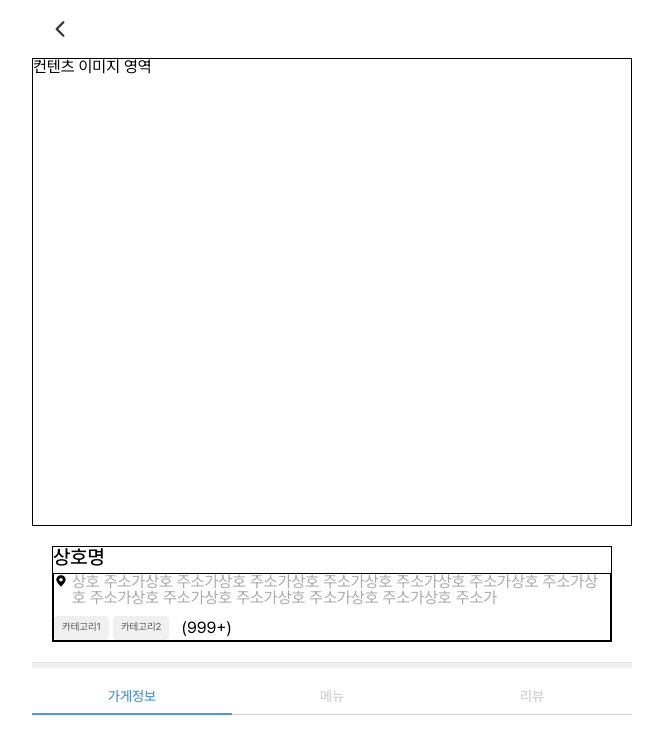
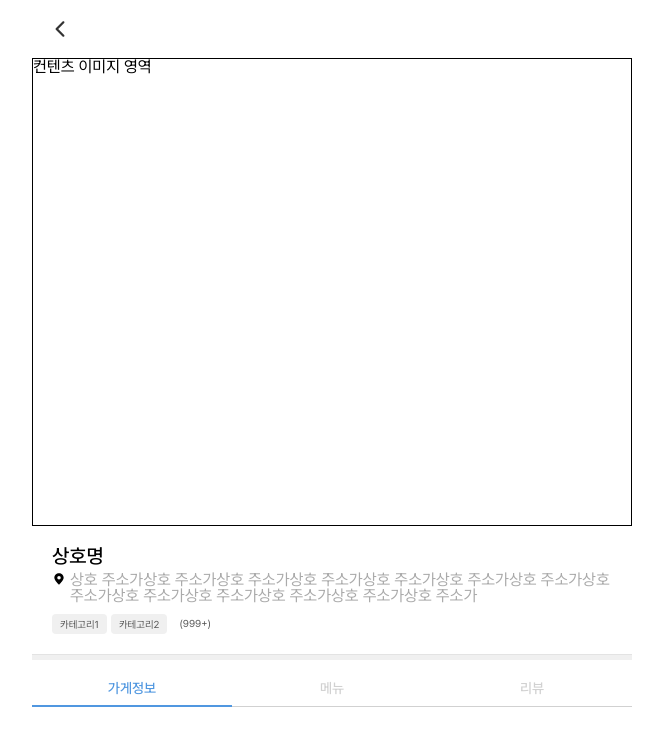
Before and after one commit to project-inhu/inhu-web-frontend, a Next.js app: page /place/1 in a window 1280 px wide. Shown: the top 754 px of the page, without its empty margins (308-971 px from the left). Built offline with nearby package versions, Linux system fonts and the light colour scheme.

Commit message:
fix: Fix wrong layout in place detail page

```diff
--- a/src/page/place-detail/index.tsx
+++ b/src/page/place-detail/index.tsx
@@ -12,11 +12,11 @@ export const PlaceDetailPage = () => {
         <div className="relative w-full aspect-w-4 aspect-h-3 test-border">
           컨텐츠 이미지 영역
         </div>
-        <article className="m-[20px] test-border">
+        <article className="m-[20px]">
           <header>
             <h2 className="font-medium text-[20px]">상호명</h2>
           </header>
-          <main className="mt-[6px] flex flex-col test-border">
+          <main className="mt-[6px] flex flex-col">
             <div className="flex">
               <div className="map-icon-area mr-[4px]">
                 <MapIcon className="w-[14px] fill-secondary-500" />
@@ -29,12 +29,11 @@ export const PlaceDetailPage = () => {
                 </h3>
               </div>
             </div>
-            <div className="mt-[10px] flex gap-[4px] flex-wrap">
+            <div className="mt-[10px] gap-[4px] h-[20px] flex">
               <CategoryChip>카테고리1</CategoryChip>
               <CategoryChip>카테고리2</CategoryChip>
-              <div className="py-[4px] px-[8px]">
-                {/* TODO: className쓰고 쭉 개발해야함 */}
-                <span className="">(999+)</span>
+              <div className="py-[4px] px-[8px] font-normal text-[10px] text-secondary-900">
+                (999+)
               </div>
             </div>
           </main>
--- a/src/shared/components/chips/CategoryChipSmall/index.tsx
+++ b/src/shared/components/chips/CategoryChipSmall/index.tsx
@@ -3,15 +3,15 @@ import { Props } from './type';
 
 export const CategoryChip = ({ className = '', children }: Props) => {
   return (
-    <div className="border-solid w-fit py-[4px] px-[8px] rounded-[4px] text-secondary-900 bg-secondary-100 flex">
-      <span
+    <div className="border-solid w-fit py-[4px] px-[8px] h-fit rounded-[4px] text-secondary-900 bg-secondary-100 flex">
+      <div
         className={cn(
           'font-normal text-[10px] w-fit leading-[12px]',
           className
         )}
       >
         {children}
-      </span>
+      </div>
     </div>
   );
 };
```
